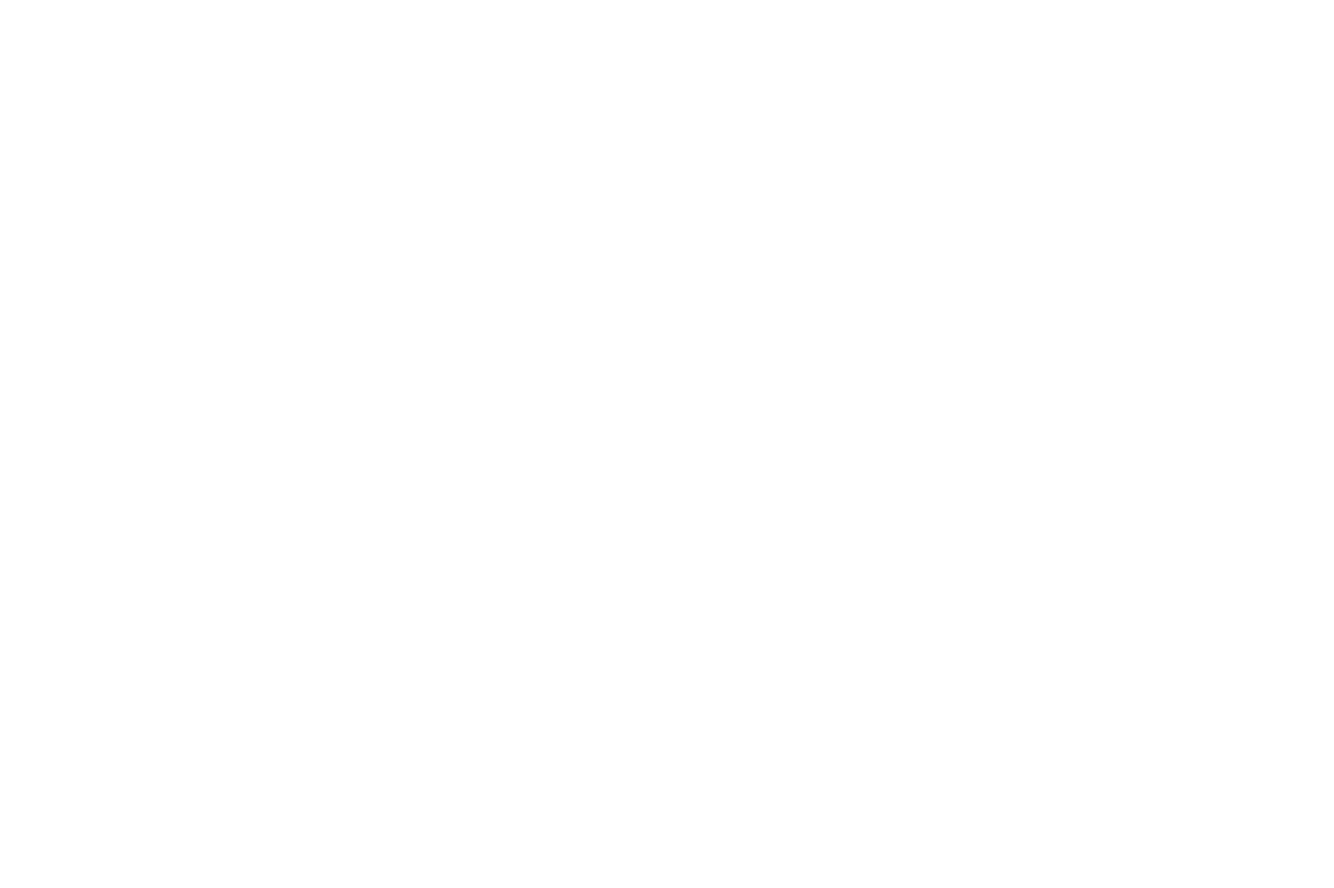
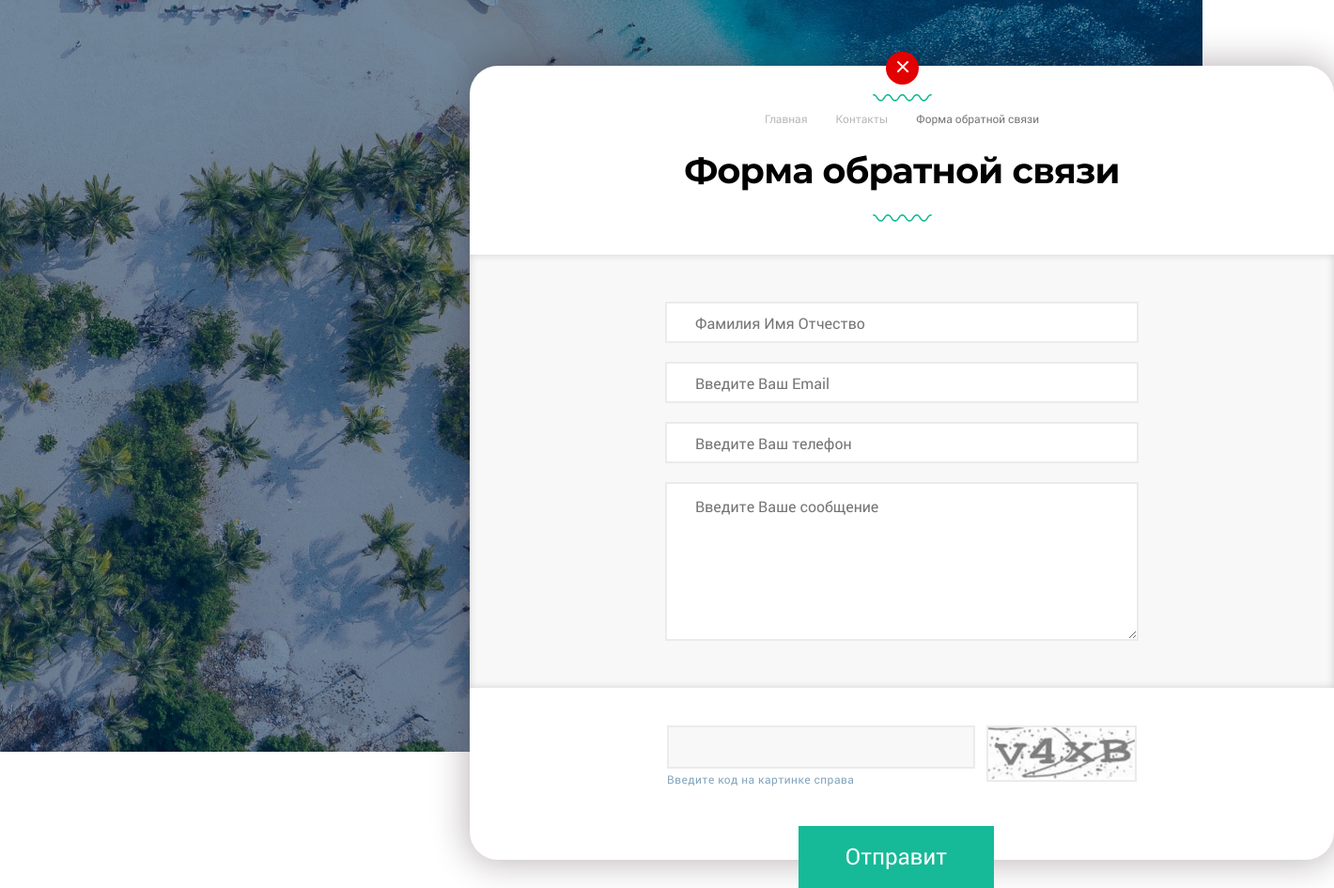
Before and after one commit to EvgeNem/form, a plain HTML site: page index.html in a window 1280 px wide. Shown: the whole page at 94% size, 1420 px wide, since content can reach past the window. Before the commit the page ends 800 px from the top, so only its background shows below. Drawn offline with Linux system fonts and the light colour scheme.

Commit message:
form done

```diff
--- a/index.css
+++ b/index.css
@@ -1,109 +1,189 @@
 
 
+@font-face {
+    font-family: "MontserratBold";
+    src: url(fonts/MontserratBold.ttf) format("truetype");
+}
+@font-face {
+    font-family: "RobotoRegular";
+    src: url(fonts/RobotoRegular.ttf) format("truetype");
+}
+
+/* font-family: "MontserratBold", sans-serif;
+font-family: "RobotoRegular", sans-serif; */
 
 
-
-.contact__form {
-    border: 2px solid rgb(17, 0, 255);
+.form__container {
+    background-image: url('img/bckgrnd.jpg');
+    background-position: center;
+    background-repeat: no-repeat;
+    background-size: cover;
+    height: 100vh;
+    position: relative;
+}
+.form__bg {
+    background-position: center;
+    background-repeat: no-repeat;
+    background-size: cover;
+    height: 100vh;
+    width: 100vw;
+    position: absolute;
+    opacity: 0.5;
+    background-color: #002855;
+}
+.form__column {
+    font-family: "RobotoRegular", sans-serif;
+    background-color: #ffffff;
     width: 920px;
-    margin: 0 auto;
-    color: black;
-    display: flex;
-    flex-direction: column;
-    border-radius: 35px;
-    -webkit-border-radius: 35px;
-    -moz-border-radius: 35px;
-    -ms-border-radius: 35px;
-    -o-border-radius: 35px;
+    border-radius: 30px;
+    position: absolute;
+    top: 70px;
+    left: 500px;
+    box-shadow: 0px 0px 36px 4px rgba(44,22,29,0.3);
 }
-
-.header__form {
-    border: 2px solid red;
+.form__header {
+    width: 920px;
+    padding: 50px 0 40px;
     display: flex;
     flex-direction: column;
     align-items: center;
-    padding: 70px 0 20px 0;
+    position: relative;
+}
+.form__header::before {
+    content: "";
+    background-image: url(img/sloy_7_19.png);
+    position: absolute;
+    width: 63px;
+    height: 8px;
+    top: 30px;
+}
+.form__header::after {
+    content: "";
+    background-image: url(img/sloy_7_19.png);
+    position: absolute;
+    width: 63px;
+    height: 8px;
+    bottom: 35px;
 }
 .form__list {
-    border: 2px solid red;
-    width: 500px;
+    width: 920px;
+    margin-right: 310px;
+    margin-left: 310px;
     display: flex;
-    justify-content: space-evenly;
+    justify-content: center;
+    gap: 30px;
 }
 .form__link {
     text-decoration: none;
+    font-size: 12px;
+    line-height: 12px;
+    color: #b8b9b9;
+}
+.form__text {
+    font-size: 12px;
+    line-height: 12px;
+    color: #767777;
 }
 .form__title {
-    margin-top: 25px;
-    font-size: 50px;
+    font-family: "MontserratBold", sans-serif;
+    font-size: 38px;
+    line-height: 36px;
+    letter-spacing: -0.02em;
 }
-.main__form {
-    border: 2px solid red;
-    padding: 50px 0 50px 0;
+.form__main {
+    background-color: #f8f8f8;
+    width: 920px;
+    padding: 50px 0 50px;
     display: flex;
     flex-direction: column;
-    justify-content: center;
     align-items: center;
-    background-color: rgb(235, 233, 233);
+    box-shadow: inset 0px 0px 9px 0px rgba(1,1,1,0.16);
 }
-.form__wrapper {
+.form__input {
+    width: 470px;
+    height: 40px;
+    margin-bottom: 20px;
+    border: 2px solid #ebebeb;
+    padding: 0 0 0 30px;
+    outline: none;
+}
+.form__input:focus {
+    background-color: #d3e6f1;
+    border: 2px solid #b3cbda;
+}
+.form__area {
+    width: 470px;
+    height: 150px;
+    border: 2px solid #ebebeb;
+    padding: 15px 0 0 30px;
+    outline: none;
 
 }
-.form__field {
-
+.form__area:focus {
+    background-color: #d3e6f1;
+    border: 2px solid #b3cbda;
 }
-.form__input {
-    width: 500px;
-    height: 40px;
-    font-size: 20px;
-    margin-bottom: 25px;
-    border: 2px solid gray;
-}
-.form__area {
-    width: 500px;
-    height: 150px;
-    font-size: 20px;
-    border: 2px solid gray;
-}
-.footer__form {
-    border: 2px solid red;
-    padding-top: 50px;
-    padding-bottom: 80px;
+.form__footer {
+    padding: 40px 1px 80px 210px;
     position: relative;
-}
-.from__captcha {
-    display: flex;
-    justify-content: center;
-}
-.form__content {
     display: flex;
     flex-direction: column;
 }
 .form__code {
-    width: 300px;
-    height: 45px;
+    width: 320px;
+    height: 40px;
+    border: 2px solid #ebebeb;
+    background-color: #f8f8f8;
 }
 .form__span {
-
-}
-.form__inner {
-    border: 2px solid red;
-    display: flex;
-    flex-direction: column;
-    width: 160px;
-    height: 70px;
-    margin-left: 32px;
+    font-size: 12px;
+    line-height: 12px;
+    letter-spacing: 0.04em;
+    color: #82a6bf;
+    margin-top: 5px;
 }
 .form__img {
-
+    position: absolute;
+    right: 210px;
 }
 .form__button {
-    background-color: rgb(108, 240, 108);
-    width: 150px;
-    height: 50px;
-    font-size: 20px;
-    color: white;
+    width: 208px;
+    height: 66px;
+    background-color: #16ba98;
+    font-size: 24px;
+    line-height: 65px;
+    border: none;
+    cursor: pointer;
+    color: #ffffff;
     position: absolute;
-    bottom: -25px;
-    left: 400px;
+    bottom: -30px;
+    left: 350px;
+    padding: 0 0 15px 0;
 }
+
+.close {
+    position: absolute;
+    right: 48%;
+    top: -15px;
+    width: 35px;
+    height: 35px;
+    background-color: #e10101;
+    border-radius: 50%;
+    cursor: pointer;
+}
+
+.close::before, .close::after {
+    content: "";
+    position: absolute;
+    left: 17px;
+    top: 8px;
+    height: 16px;
+    width: 2px;
+    background-color: #fff;
+}
+.close::before {
+    transform: rotate(45deg);
+}
+.close::after {
+    transform: rotate(-45deg);
+}
--- a/index.html
+++ b/index.html
@@ -9,57 +9,31 @@
     <title>FormTest</title>
 </head>
 <body>
-    <section>
-        <form action="#" name="newform" method="POST">
-            <div class=""></div>
-            <div class=""></div>
-            <div class=""></div>
-        </form>
-    </section>
-
-
-    <!-- <section class="contact__form">
-        <div class="header__form form">
+    <section class="form__container">
+        <div class="form__bg"></div>
+        <form class="form__column" action="#" name="newform" method="POST">
+            <div class="form__header">
+                <span class="close"></span>
                 <div class="form__list">
                     <a class="form__link" href="#">Главная</a>
                     <a class="form__link" href="#">Контакты</a>
-                <a class="form__link">Форма обратной связи</a>
+                    <a class="form__text">Форма обратной связи</a>
                 </div>
                 <h2 class="form__title">Форма обратной связи</h2>
             </div>
-        <div class="main__form form">
-            <form class="form__wrapper" action="#" name="newform" method="POST">
-                <div class="form__field">
-                    <label for="name"></label>
+            <div class="form__main">
                 <input class="form__input" type="text" name="full-name" id="name" placeholder="Фамилия Имя Отчество">
+                <input class="form__input" type="email" name="email" id="email" placeholder="Введите Ваш Email">
+                <input class="form__input" type="phone" name="phone" id="phone" placeholder="Введите Ваш телефон">
+                <textarea class="form__area" name="text" id="text" placeholder="Введите Ваше сообщение"></textarea>
             </div>
-                <div class="form__field">
-                    <label for="email"></label>
-                    <input class="form__input" type="email" name="email" id="email" placeholder="Введите Ваш Email">
-                </div>
-                <div class="form__field">
-                    <label for="phone"></label>
-                    <input class="form__input" type="phone" name="phone" id="phone" placeholder="Введите Ваш телефон">
-                </div>
-                <div class="form__field">
-                    <label for="message"></label>
-                    <textarea class="form__area" name="message" id="message" placeholder="Введите Ваше сообщение"></textarea>
+            <div class="form__footer">
+                <input class="form__code" type="text" name="code">
+                <span class="form__span">Введите код на картинке справа</span>
+                <img class="form__img" src="img/capcha_93.png" alt="Captcha">
+                <input  class="form__button" type="submit" value="Отправит">
             </div>
         </form>
-        </div>
-        <div class="footer__form form">
-            <form class="from__captcha" action="#" name="captcha" method="POST" enctype="multipart/form-data">
-                <div class="form__content">
-                    <input class="form__code" type="text" name="code">
-                    <span class="form__span">Введите код на картинке справа</span>
-                </div>
-                <div class="form__inner">
-                    <img class="form__img" src="captcha.php" id="captcha-img">
-                    <a href="#" onclick="#">Обновить</a>
-                </div>
-                <input  class="form__button" type="submit" value="Отправить">
-            </form>
-        </div>
-    </section> -->
+    </section>
 </body>
 </html>
```
Also changed, not shown: fonts/MontserratBold.ttf (added), fonts/RobotoRegular.ttf (added), img/bckgrnd.jpg (added), img/capcha_93.png (added), img/sloy_7_19.png (added). Lines whose indentation alone changed are shown as unchanged.
